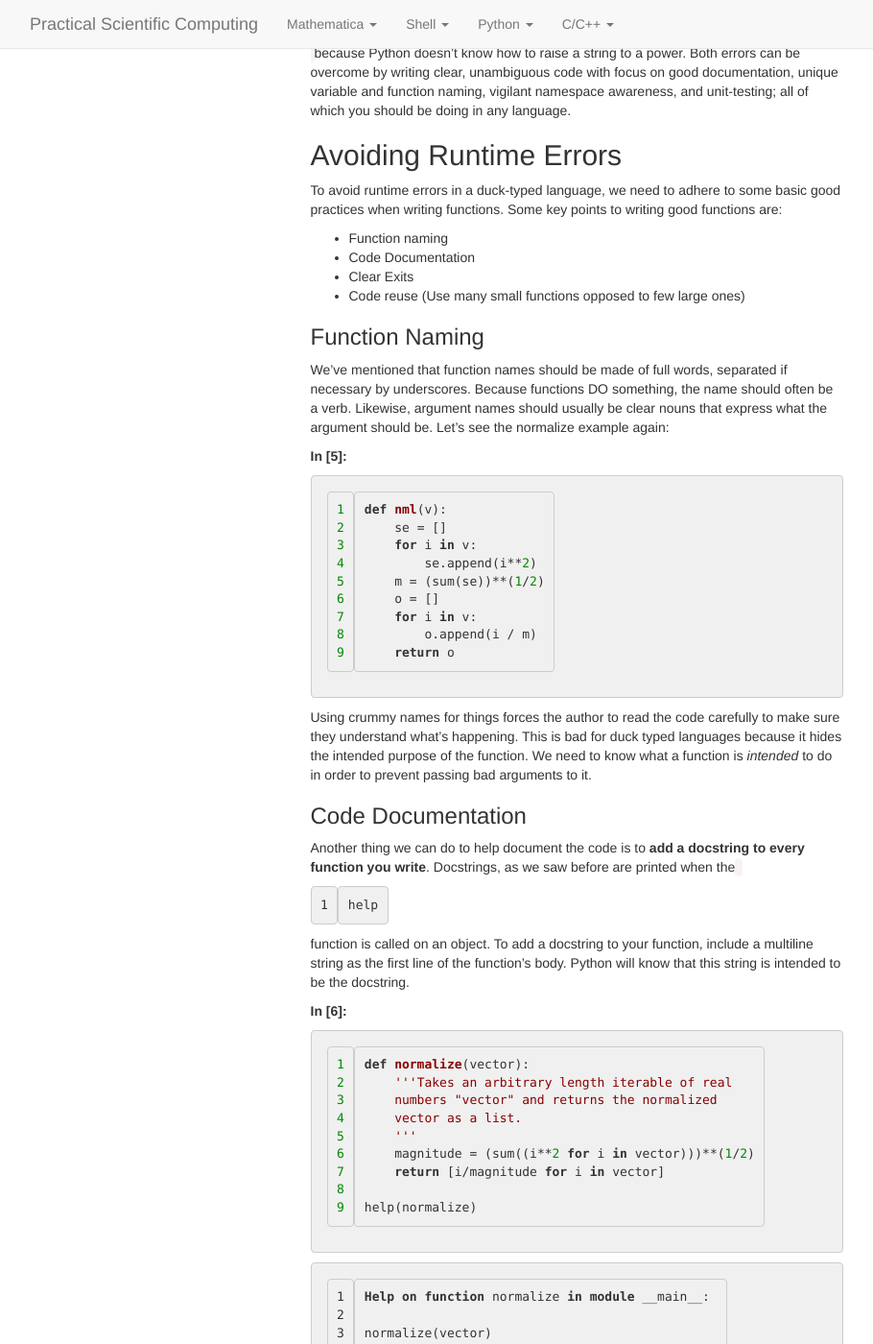
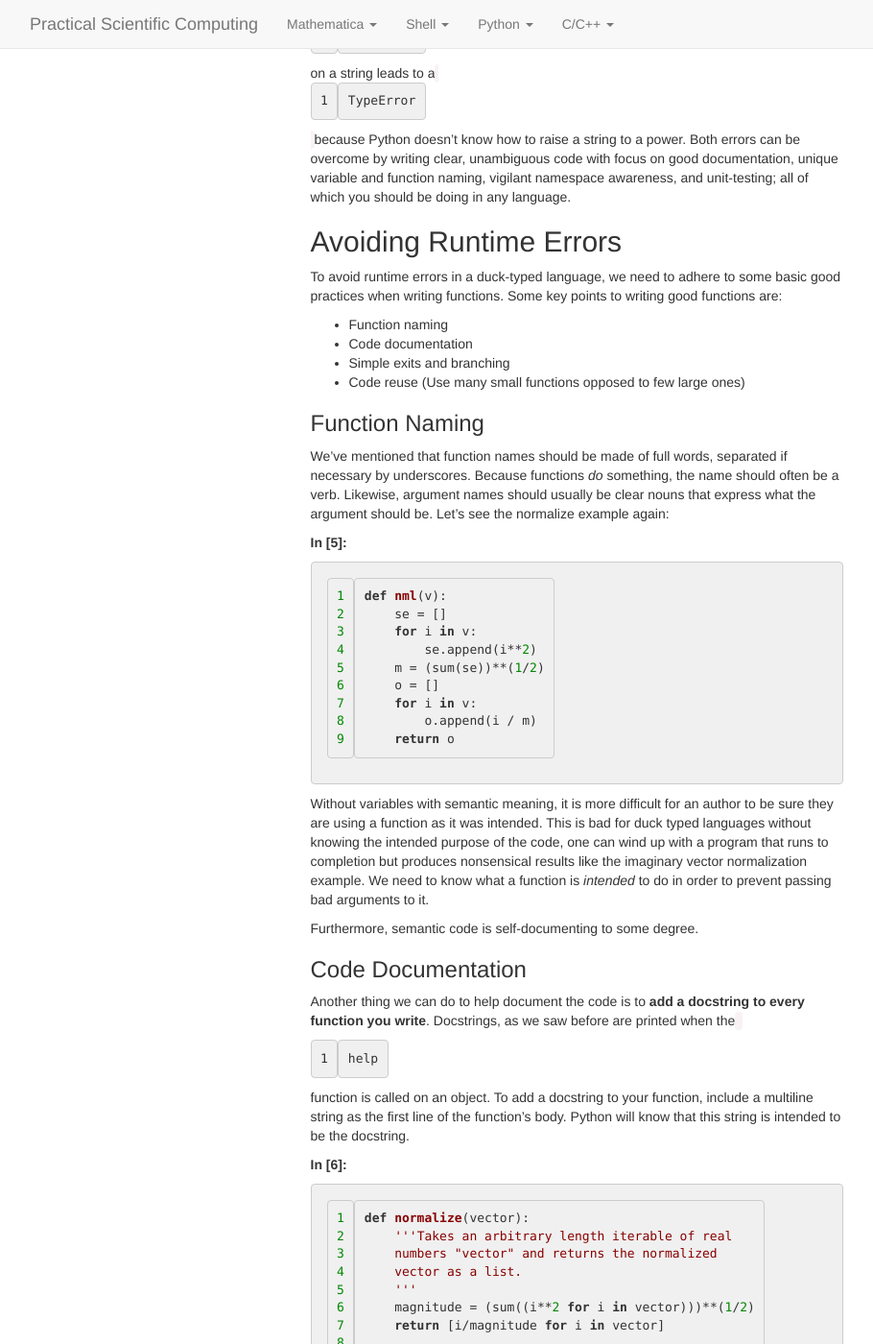
Before and after one commit to practical-scientific-computing/practical-scientific-computing.github.io, a Jekyll site: the page built from python/05-functions.md, in a window 1280 px wide and 1400 px high, scrolled down 3617 px. Shown: the whole window at 96% size, without its empty margins (39-949 px from the left). Built offline with Jekyll 4.4.1, drawn with Linux system fonts in a browser that asks for light colours; nearby versions of some CDN libraries; some of the changed text lies outside the part shown.

````diff
--- a/python/05-functions.md
+++ b/python/05-functions.md
@@ -8,6 +8,9 @@ published: true
 ---
 
 # Functions
+
+[python/media/functions.ipynb](Click Here) to download this tutorial
+as an iPython Notebook.
 
 Functions are constructs that encapsulate a set of instructions to be reused
 throughout a program. Like mathematical functions, Python functions take any
@@ -84,7 +93,7 @@ the plus side, duck-typed code is:
  * **polymorphic** by default - one function can handle multiple input types
 without any more work on the author's part
 
-The downsides to duck-typing are that Passing the wrong object can give two
+The downsides to duck-typing are that passing the wrong object can give two
 kinds of runtime errors:
 
   * The function CAN process the input, but the output is meaningless
@@ -165,14 +174,14 @@ basic good practices when writing functions. Some key points to writing good
 functions are:
 
   * Function naming
-  * Code Documentation
-  * Clear Exits
+  * Code documentation
+  * Simple exits and branching
   * Code reuse (Use many small functions opposed to few large ones)
 
 ### Function Naming
 
 We've mentioned that function names should be made of full words, separated if
-necessary by underscores. Because functions DO something, the name should often
+necessary by underscores. Because functions *do* something, the name should often
 be a verb. Likewise, argument names should usually be clear nouns that express
 what the argument should be. Let's see the normalize example again:
 
@@ -190,10 +199,14 @@ def nml(v):
     return o
 ```
 
-Using crummy names for things forces the author to read the code carefully to
-make sure they understand what's happening. This is bad for duck typed languages
-because it hides the intended purpose of the function. We need to know what a
+Without variables with semantic meaning, it is more difficult for an author
+to be sure they are using a function as it was intended. This is bad for duck
+typed languages without knowing the intended purpose of the code, one can wind
+up with a program that runs to completion but produces nonsensical results like
+the imaginary vector normalization example. We need to know what a
 function is *intended* to do in order to prevent passing bad arguments to it.
+
+Furthermore, semantic code is self-documenting to some degree.
 
 ### Code Documentation
 
````
Also changed, not shown: other parts of python/05-functions.md (+9 -3 lines), python/02-syntax.md (+3 -0 lines), python/04-flow_control.md (+3 -0 lines), python/examples/flow_control_and_functions.md (deleted, +0 -10 lines), 3 other files.
